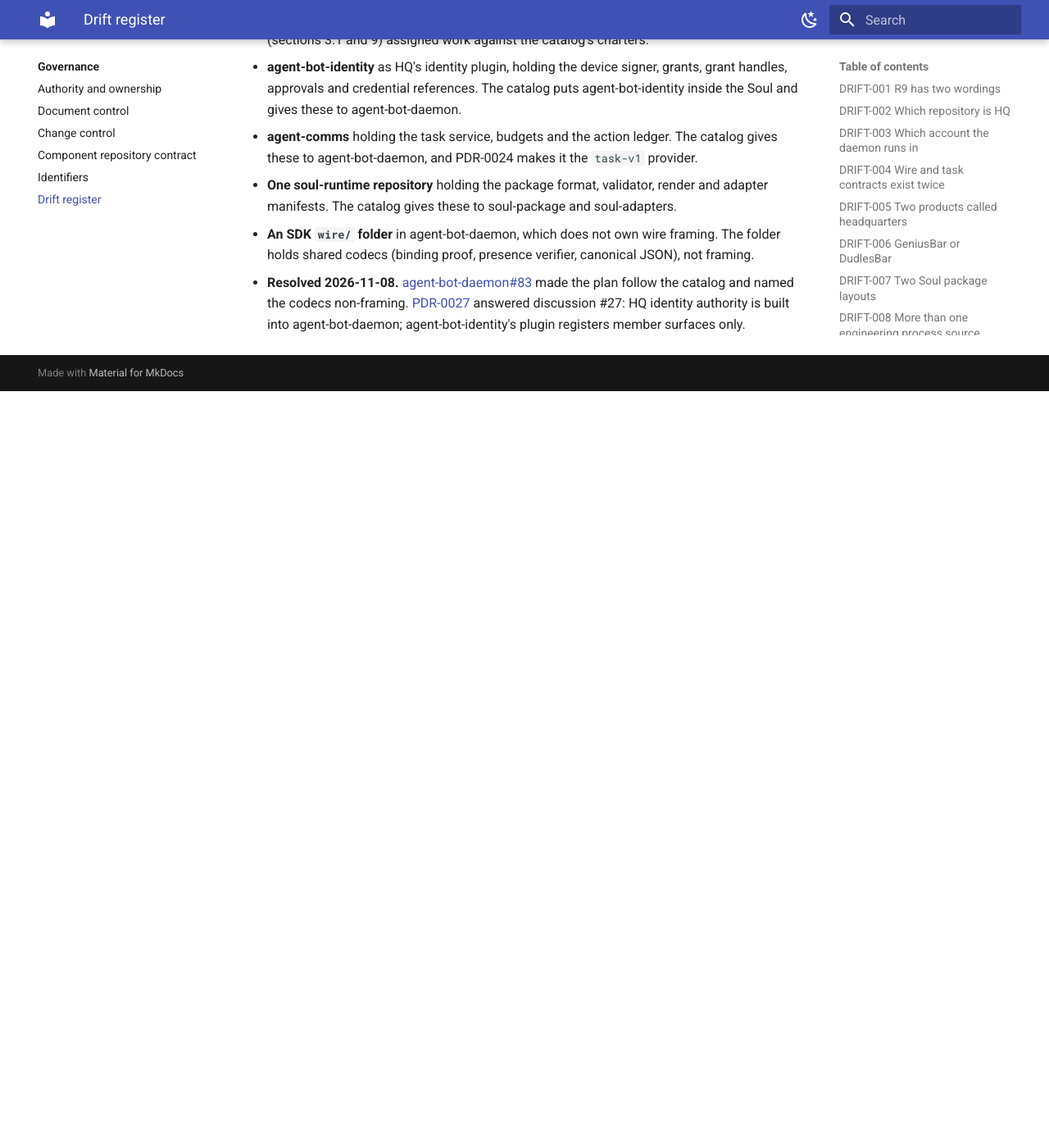
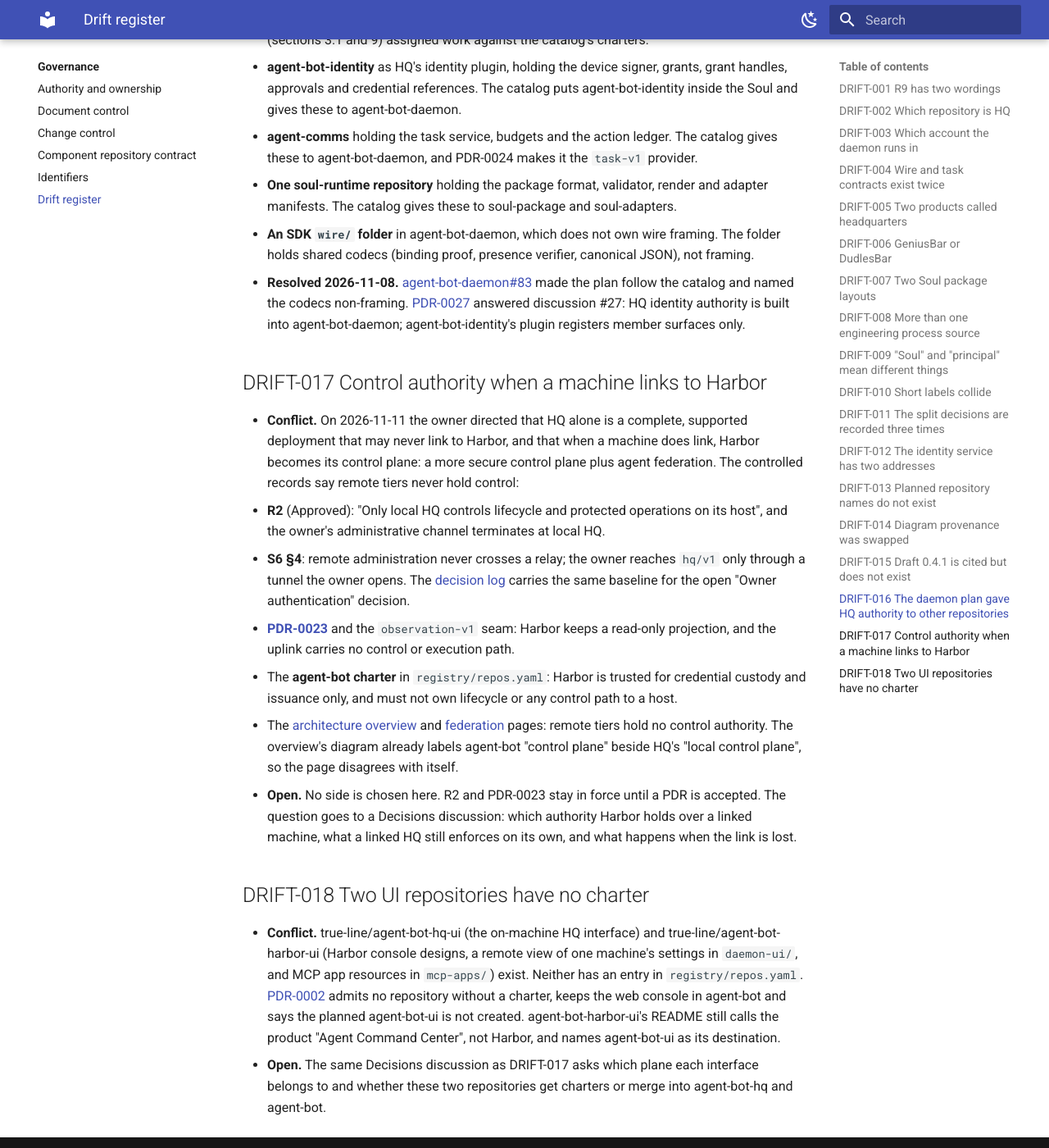
Before and after one commit to true-line/agent-bot-platform, an MkDocs documentation site: the page built from docs/00-governance/drift-register.md, in a window 1280 px wide and 1400 px high, scrolled down 4327 px. Shown: the whole window at 82% size. Built offline with MkDocs 1.6.1 and Material for MkDocs 9.7.7, drawn with Linux system fonts in a browser that asks for light colours; before the commit the page ends 4804 px from its top, so only the background shows below that.

Commit message:
Drift register: record DRIFT-017 and DRIFT-018
DRIFT-017: the owner's 2026-11-11 direction makes Harbor the control
plane of a linked machine and HQ alone a supported deployment. R2,
S6 section 4, PDR-0023 and the agent-bot charter say remote tiers hold
no control. No side is chosen; a Decisions discussion follows.

DRIFT-018: agent-bot-hq-ui and agent-bot-harbor-ui exist without
charters in registry/repos.yaml (PDR-0002).

Co-Authored-By: Claude Fable 5.2 <noreply@anthropic.com>
Claude-Session: https://claude.ai/code/session_019K3ubiqWvMWXvTkNSedw4Z

```diff
--- a/docs/00-governance/drift-register.md
+++ b/docs/00-governance/drift-register.md
@@ -2,7 +2,7 @@
 Status: Proposed
 Doc-Type: governance
 Owner: platform-maintainer
-Last-Reviewed: 2026-11-08
+Last-Reviewed: 2026-11-11
 ---
 
 # Drift register
@@ -94,3 +94,18 @@ Known places where two sources of truth disagree. An agent that meets one of the
   - **One soul-runtime repository** holding the package format, validator, render and adapter manifests. The catalog gives these to soul-package and soul-adapters.
   - **An SDK `wire/` folder** in agent-bot-daemon, which does not own wire framing. The folder holds shared codecs (binding proof, presence verifier, canonical JSON), not framing.
 - **Resolved 2026-11-08.** [agent-bot-daemon#83](https://github.com/true-line/agent-bot-daemon/pull/83) made the plan follow the catalog and named the codecs non-framing. [PDR-0027](../04-decisions/PDR-0027-hq-identity-authority-lives-in-agent-bot-daemon.md) answered discussion #27: HQ identity authority is built into agent-bot-daemon; agent-bot-identity's plugin registers member surfaces only.
+
+## DRIFT-017 Control authority when a machine links to Harbor
+
+- **Conflict.** On 2026-11-11 the owner directed that HQ alone is a complete, supported deployment that may never link to Harbor, and that when a machine does link, Harbor becomes its control plane: a more secure control plane plus agent federation. The controlled records say remote tiers never hold control:
+  - **R2** (Approved): "Only local HQ controls lifecycle and protected operations on its host", and the owner's administrative channel terminates at local HQ.
+  - **S6 §4**: remote administration never crosses a relay; the owner reaches `hq/v1` only through a tunnel the owner opens. The [decision log](../04-decisions/decision-log.md) carries the same baseline for the open "Owner authentication" decision.
+  - **[PDR-0023](../04-decisions/PDR-0023-hq-observation-uplink-for-presence-bindings-and-events.md)** and the `observation-v1` seam: Harbor keeps a read-only projection, and the uplink carries no control or execution path.
+  - The **agent-bot charter** in `registry/repos.yaml`: Harbor is trusted for credential custody and issuance only, and must not own lifecycle or any control path to a host.
+  - The [architecture overview](../03-architecture/overview.md) and [federation](../03-architecture/federation.md) pages: remote tiers hold no control authority. The overview's diagram already labels agent-bot "control plane" beside HQ's "local control plane", so the page disagrees with itself.
+- **Open.** No side is chosen here. R2 and PDR-0023 stay in force until a PDR is accepted. The question goes to a Decisions discussion: which authority Harbor holds over a linked machine, what a linked HQ still enforces on its own, and what happens when the link is lost.
+
+## DRIFT-018 Two UI repositories have no charter
+
+- **Conflict.** true-line/agent-bot-hq-ui (the on-machine HQ interface) and true-line/agent-bot-harbor-ui (Harbor console designs, a remote view of one machine's settings in `daemon-ui/`, and MCP app resources in `mcp-apps/`) exist. Neither has an entry in `registry/repos.yaml`. [PDR-0002](../04-decisions/PDR-0002-repository-topology-and-admission.md) admits no repository without a charter, keeps the web console in agent-bot and says the planned agent-bot-ui is not created. agent-bot-harbor-ui's README still calls the product "Agent Command Center", not Harbor, and names agent-bot-ui as its destination.
+- **Open.** The same Decisions discussion as DRIFT-017 asks which plane each interface belongs to and whether these two repositories get charters or merge into agent-bot-hq and agent-bot.
```
